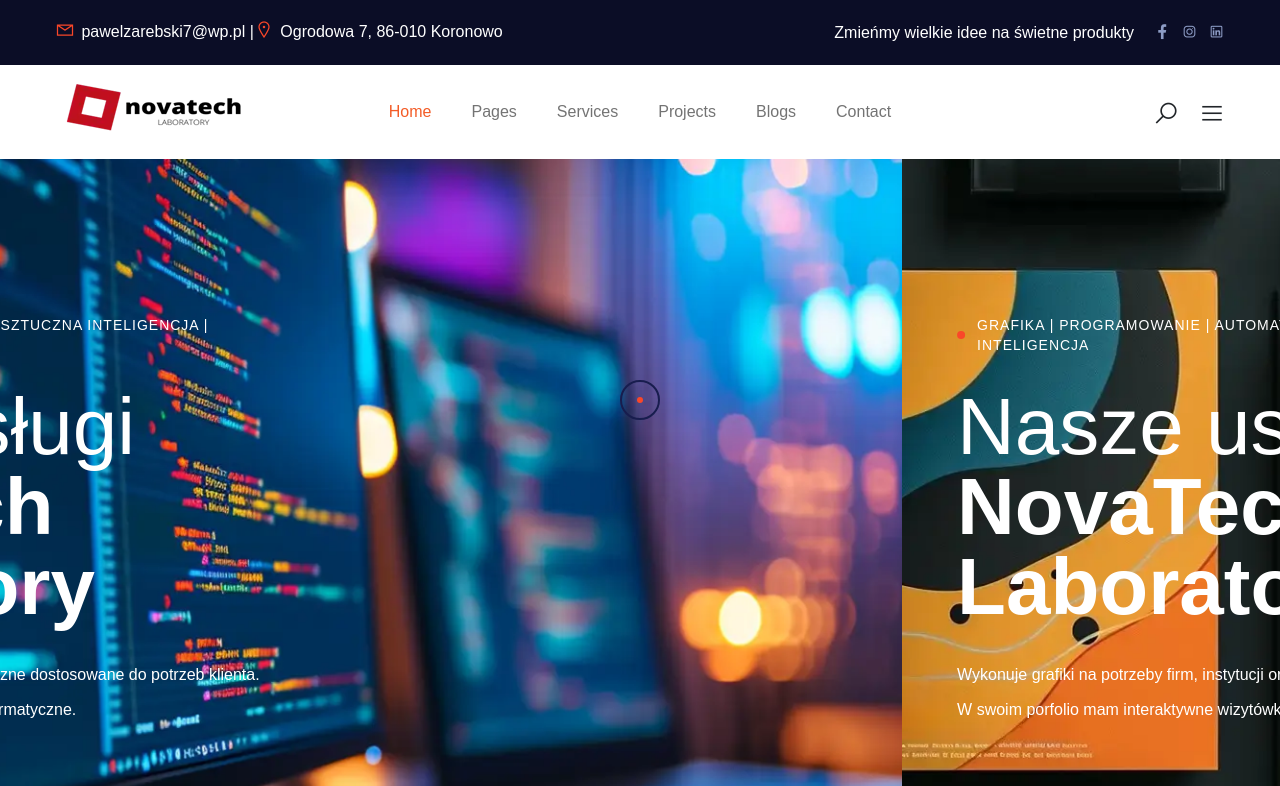
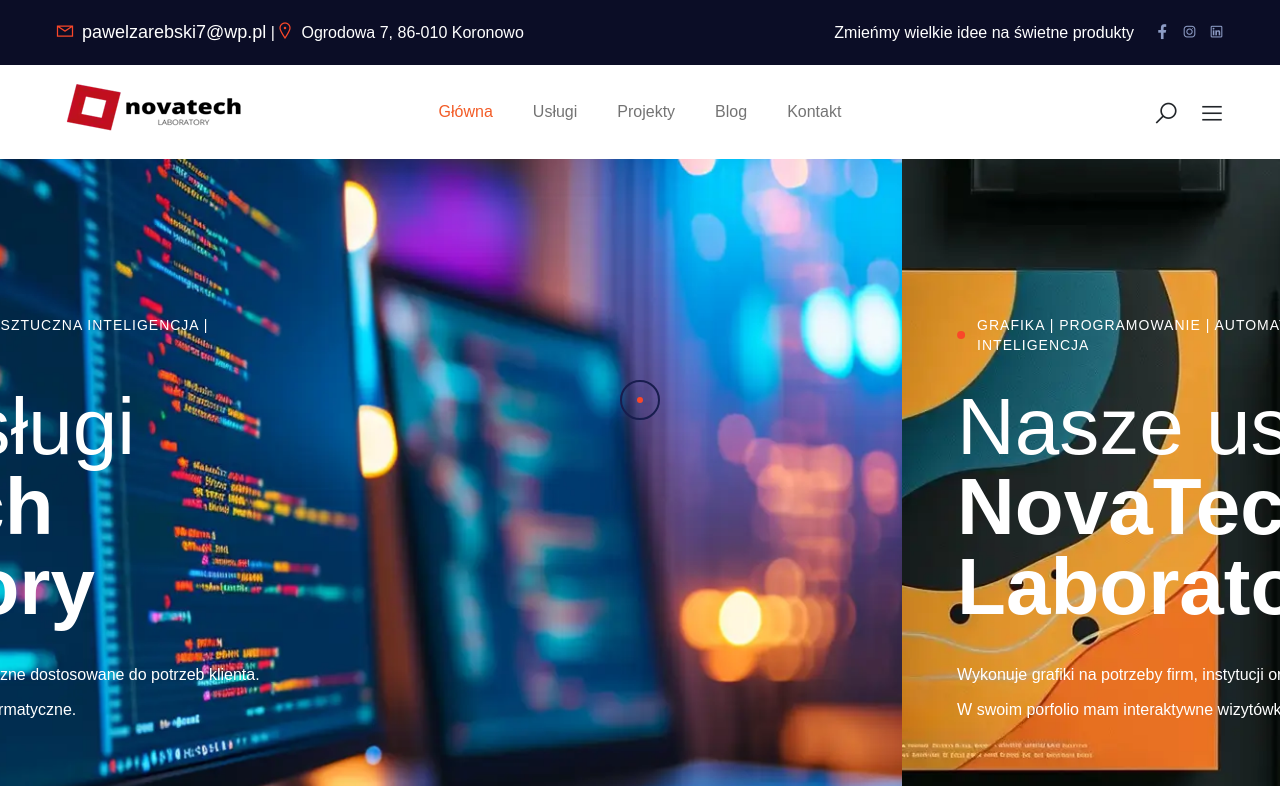
Before and after one commit to PawelZarebski7/react-site, a React (Vite) app: page / in a window 1280 px wide. Shown: the top 786 px of the page. Built offline with nearby package versions, Linux system fonts and the light colour scheme.

Commit message:
Work with menu and redirectoin to mail program

```diff
--- a/public/data/menu.json
+++ b/public/data/menu.json
@@ -2,7 +2,7 @@
   "menu": [
     {
       "id": "m1",
-      "text": "Home",
+      "text": "Główna",
       "link": "#",
       "dropdown": [
         {
--- a/src/components/HeaderTop.tsx
+++ b/src/components/HeaderTop.tsx
@@ -8,7 +8,7 @@ const HeaderTop: React.FC = () => {
           <div className="row">
             <div className="col-lg-6 col-md-12 col-sm-12">
               <div className="contact-info">
-                <i className="las la-envelope"></i> pawelzarebski7@wp.pl |
+              <a href="mailto:pawelzarebski7@wp.pl" style={{ color: 'white' }}><i className="las la-envelope"></i> pawelzarebski7@wp.pl</a>  |
                 <i className="las la-map-marker"></i> Ogrodowa 7, 86-010 Koronowo
               </div>
             </div>
--- a/src/components/header/HeaderArea.tsx
+++ b/src/components/header/HeaderArea.tsx
@@ -59,51 +59,12 @@ const HeaderArea: React.FC = () => {
                               className={`nav-link ${
                                 activeMenu === "home" ? "active" : ""
                               }`}
-                              href="#"
+                              href="/"
                             >
-                              Home
+                              Główna
                               <span className="sub-nav-toggler"> </span>
                             </a>
-                            <ul className="sub-menu">
-                              <li>
-                                <Link to="/">Home Page 01</Link>
-                              </li>
-                              <li>
-                                <Link to="/index-2">Home Page 02</Link>
-                              </li>
-                            </ul>
                           </li>
-
-                          <li className="nav-item">
-                            <a
-                              onMouseEnter={() => setActiveMenu("pages")}
-                              className={`nav-link ${
-                                activeMenu === "pages" ? "active" : ""
-                              }`}
-                              href="#"
-                            >
-                              Pages
-                              <span className="sub-nav-toggler"> </span>
-                            </a>
-                            <ul className="sub-menu">
-                              <li>
-                                <Link to="/about">About</Link>
-                              </li>
-                              <li>
-                                <Link to="/services">Services</Link>
-                              </li>
-                              <li>
-                                <Link to="/team">Team</Link>
-                              </li>
-                              <li>
-                                <Link to="/faq">FAQs</Link>
-                              </li>
-                              <li>
-                                <Link to="/pricing">Pricing</Link>
-                              </li>
-                            </ul>
-                          </li>
-
                           <li className="nav-item smooth-menu">
                             <Link
                               to="/services"
@@ -112,7 +73,7 @@ const HeaderArea: React.FC = () => {
                                 activeMenu === "services" ? "active" : ""
                               }`}
                             >
-                              Services
+                              Usługi
                             </Link>
                           </li>
 
@@ -124,15 +85,15 @@ const HeaderArea: React.FC = () => {
                               }`}
                               href="#"
                             >
-                              Projects
+                              Projekty
                               <span className="sub-nav-toggler"> </span>
                             </a>
                             <ul className="sub-menu">
                               <li>
-                                <Link to="/projects">Projects</Link>
+                                <Link to="/projekty">Projekty</Link>
                               </li>
                               <li>
-                                <Link to="/project/p1">Project Details</Link>
+                                <Link to="/project/p1">Szczegóły projektów</Link>
                               </li>
                             </ul>
                           </li>
@@ -143,19 +104,11 @@ const HeaderArea: React.FC = () => {
                               className={`nav-link ${
                                 activeMenu === "blogs" ? "active" : ""
                               }`}
-                              href="#"
+                              href="/blogs"
                             >
-                              Blogs
+                              Blog
                               <span className="sub-nav-toggler"> </span>
                             </a>
-                            <ul className="sub-menu">
-                              <li>
-                                <Link to="/blogs">Blogs</Link>
-                              </li>
-                              <li>
-                                <Link to="/blog/b1">Blog Details</Link>
-                              </li>
-                            </ul>
                           </li>
 
                           <li className="nav-item smooth-menu">
@@ -166,7 +119,7 @@ const HeaderArea: React.FC = () => {
                                 activeMenu === "contact" ? "active" : ""
                               }`}
                             >
-                              Contact
+                              Kontakt
                             </Link>
                           </li>
                         </ul>
--- a/src/routes/index.tsx
+++ b/src/routes/index.tsx
@@ -62,7 +62,7 @@ export const router = createBrowserRouter([
         errorElement: <ErrorPage />,
       },
       {
-        path: "/projects",
+        path: "/projekty",
         element: <Projects />,
         errorElement: <ErrorPage />,
       },
```
